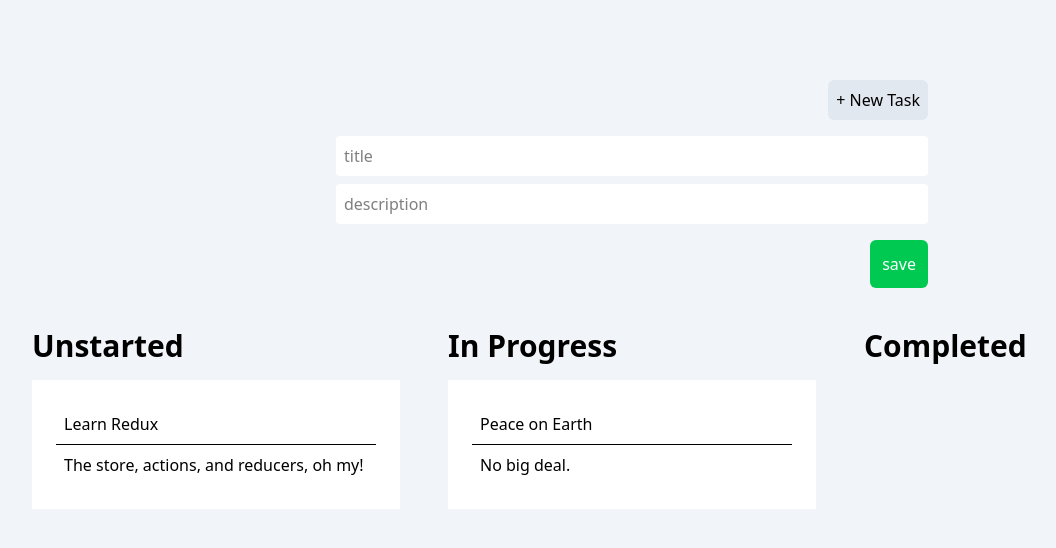
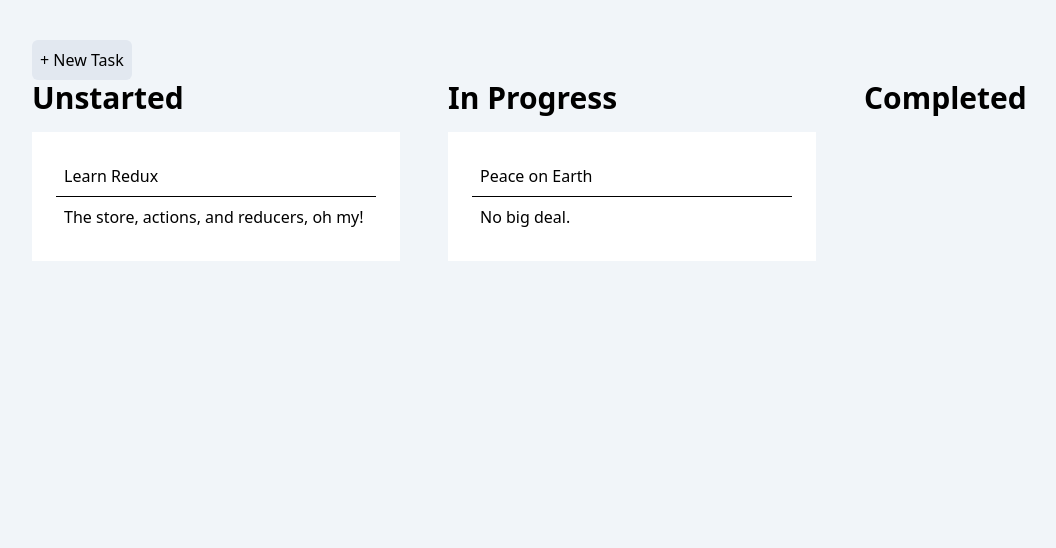
Before and after one commit to Mohammed-Lashein/redux-in-action-source-code, a React (Vite) app: page / in a window 1280 px wide. Shown: the top 548 px of the page, without its empty margins (8-1064 px from the left). Built offline with nearby package versions, Linux system fonts and the light colour scheme.

Commit message:
refactor: move the + new task button outside of the form

```diff
--- a/src/components/TasksPage.jsx
+++ b/src/components/TasksPage.jsx
@@ -49,13 +49,6 @@ class TasksPage extends Component {
 				onSubmit={this.handleNewTaskAddition}
 				className='p-10 flex flex-col gap-4 items-end max-w-2xl mx-auto'
 			>
-				<button
-				type='button'
-					className='bg-slate-200 p-2 rounded-md cursor-pointer hover:bg-slate-300'
-					onClick={this.toggleNewTaskFormVisibility}
-				>
-					+ New Task
-				</button>
 				<section className='w-full flex gap-2 flex-col'>
 					<input
 						type='text'
@@ -83,7 +76,14 @@ class TasksPage extends Component {
 		return (
 			<>
 				<div className='tasks'>
-					{this.renderNewTaskForm()}
+				<button
+				type='button'
+					className='bg-slate-200 p-2 rounded-md cursor-pointer hover:bg-slate-300'
+					onClick={this.toggleNewTaskFormVisibility}
+				>
+					+ New Task
+				</button>
+					{this.state.showNewCardForm && this.renderNewTaskForm()}
 					<div className='task-lists'>{this.renderTaskLists()}</div>
 				</div>
 			</>
```
